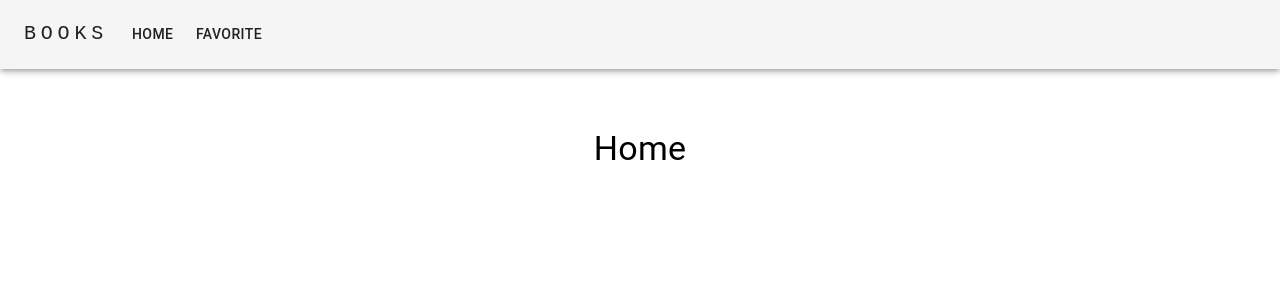
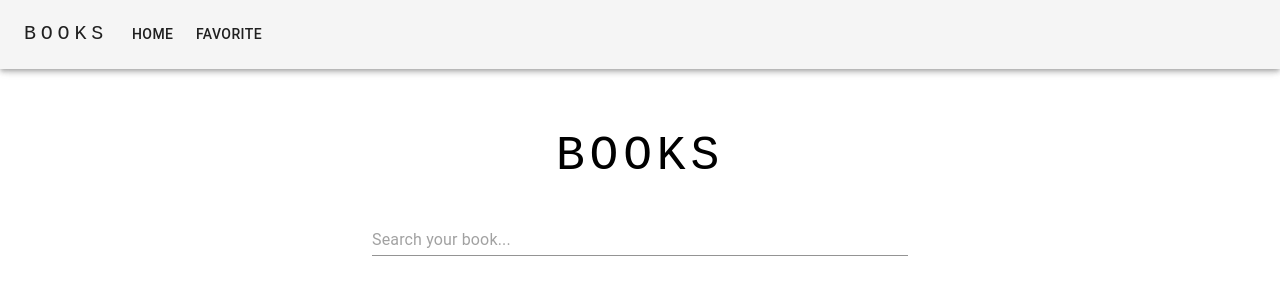
Before and after one commit to samudra-ajri/books, a React (Create React App) app in the folder frontend/: page / in a window 1280 px wide. Shown: the top 300 px of the page. Built offline with nearby package versions, Linux system fonts and the light colour scheme.

Commit message:
Add search bar

```diff
--- a/frontend/src/App.js
+++ b/frontend/src/App.js
@@ -8,7 +8,7 @@ function App() {
   return (
     <>
       <Router>
-        <Container maxWidth="sm">
+        <Container>
           <Header />
           <Routes>
             <Route path='/' element={<Home />}></Route>
--- a/frontend/src/components/Header.jsx
+++ b/frontend/src/components/Header.jsx
@@ -5,7 +5,7 @@ import { Link } from 'react-router-dom';
 function Header() {
   return (
     <>
-      <Box sx={{ pt: 15 }}>
+      <Box sx={{ pb: 15 }}>
         <AppBar color='default'>
           <Toolbar>
             <Typography variant="h6" component={Link} to="/" sx={{
--- /dev/null
+++ b/frontend/src/components/SearchBar.jsx
@@ -0,0 +1,37 @@
+import { Grid, TextField } from "@mui/material"
+import { useState } from "react";
+
+function SearchBar() {
+  const [search, setSearch] = useState('')
+
+  const onChange = (e) => {
+    setSearch(e.target.value)
+  }
+
+  const onSubmit = (e) => {
+    e.preventDefault()
+    console.log(search);
+  }
+
+  return (
+    <>
+      <form onSubmit={onSubmit}>
+        <Grid container justifyContent="center" padding={5}>
+          <Grid item xs={6}>
+            <TextField
+              name="Search"
+              placeholder="Search your book..."
+              variant="standard"
+              value={search}
+              onChange={onChange}
+              fullWidth
+              required
+            />
+          </Grid>
+        </Grid>
+      </form>
+    </>
+  )
+}
+
+export default SearchBar
--- a/frontend/src/pages/Home.jsx
+++ b/frontend/src/pages/Home.jsx
@@ -1,8 +1,17 @@
 import { Typography } from "@mui/material"
+import SearchBar from "../components/SearchBar"
 
 function Home() {
   return (
-    <Typography variant="h4" align="center">Home</Typography>
+    <>
+        <Typography variant="h3" align="center" sx={{
+              fontFamily: 'monospace',
+              letterSpacing: '.3rem',
+            }}>
+              BOOKS
+            </Typography>
+        <SearchBar />
+    </>
   )
 }
 
```
